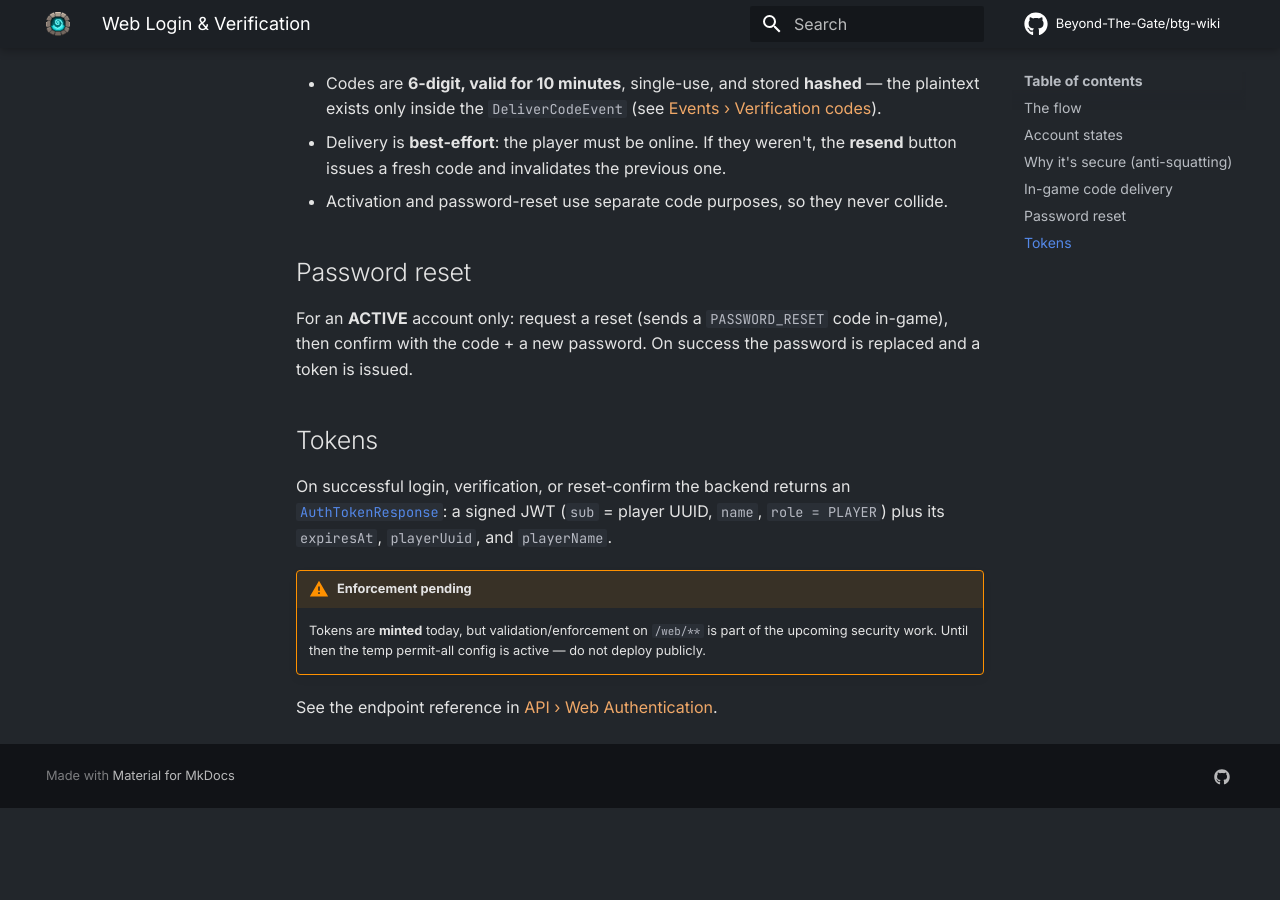
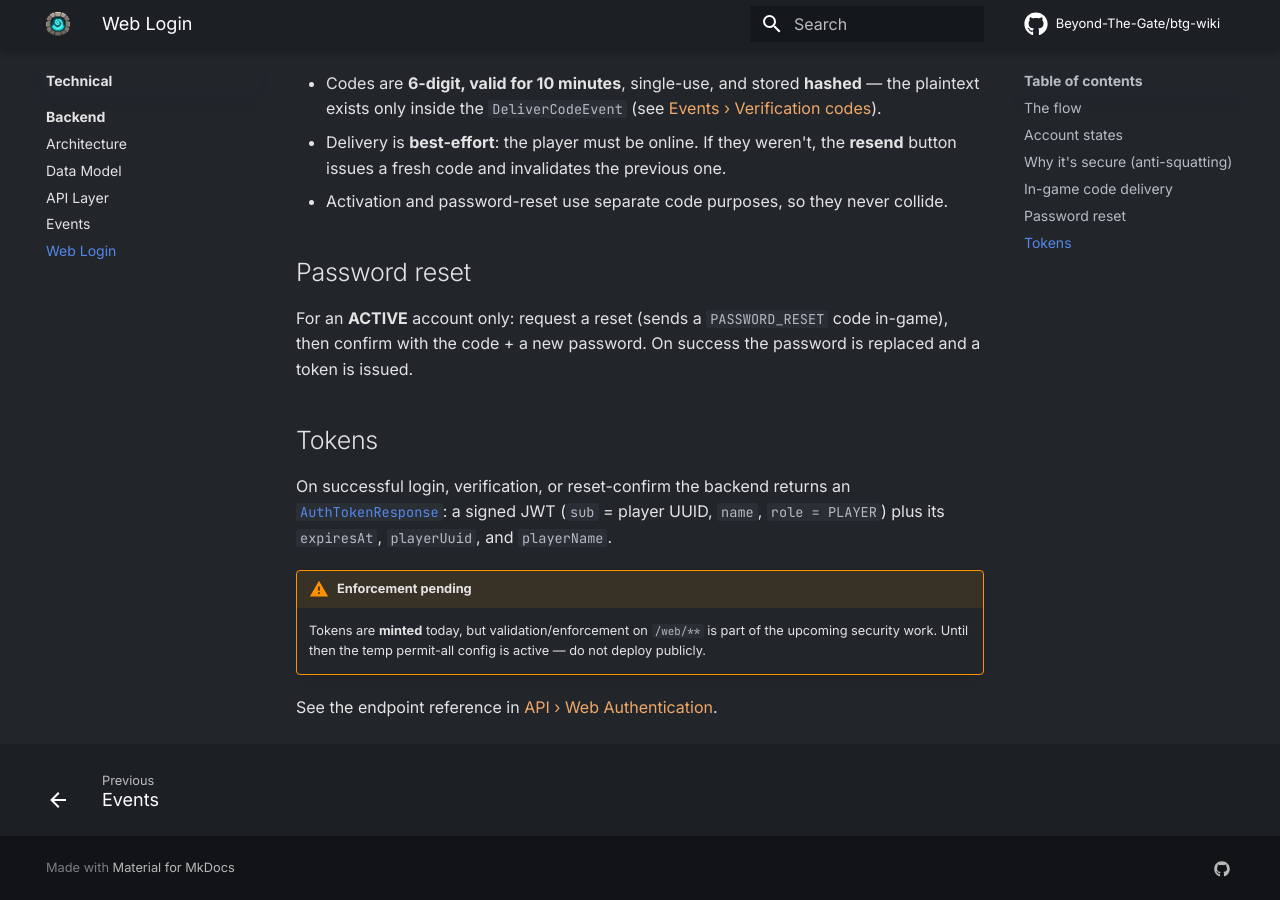
Before and after one commit to Beyond-The-Gate/btg-wiki, an MkDocs documentation site: the page built from docs/technical/backend/auth.md, in a window 1280 px wide and 900 px high, scrolled down 2850 px. Built offline with MkDocs 1.6.1 and Material for MkDocs 9.7.7, drawn with Linux system fonts in a browser that asks for light colours; comment, search, counter and statistics services are not loaded; before the commit the page ends 3658 px from its top, so only the background shows below that.

Commit message:
Add Web Login section to documentation

```diff
--- a/mkdocs.yml
+++ b/mkdocs.yml
@@ -94,3 +94,4 @@ nav:
           - Data Model: technical/backend/data-model.md
           - API Layer: technical/backend/api.md
           - Events: technical/backend/events.md
+          - Web Login: technical/backend/auth.md
```
